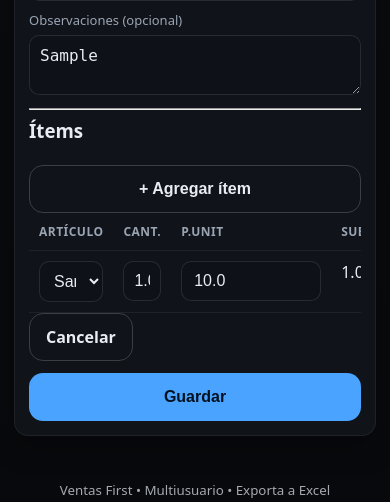
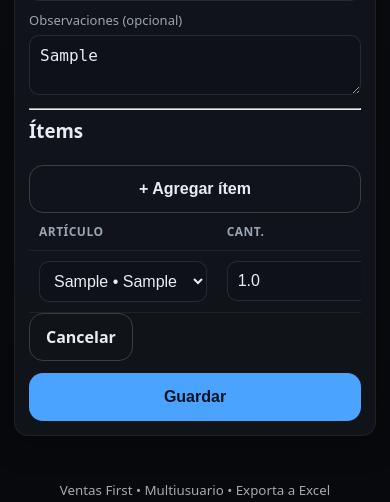
Before and after one commit to hdrut/FirstImports, a FastAPI app: page /ventas/1/editar in a window 390 px wide. Shown: the part 741-1243 px from the top of the page. Run offline with FastAPI, Linux system fonts and the light colour scheme; the visitor is signed in with stand-in values (Sample User, id 1); tables that the repository leaves empty hold one stand-in row (values such as "Sample post"); some libraries are stand-ins or nearby versions.

Commit message:
Update styles.css

```diff
--- a/static/styles.css
+++ b/static/styles.css
@@ -249,12 +249,14 @@ input, select, textarea { font-size: 16px; }
 }
 
 
-/* INPUT PRECIO UNITARIO - SIEMPRE */
-input.precio-unitario{
-  width: 140px;
-  min-width: 140px;
-  padding: 10px 12px;
-  box-sizing: border-box;
-  font-size: 16px;
-  display: block;
+/* Tabla en celular: permitir scroll horizontal (sin romper layout) */
+@media (max-width: 768px){
+  .tablewrap{
+    overflow-x: auto;
+    -webkit-overflow-scrolling: touch;
+  }
+
+  .table{
+    min-width: 640px; /* fuerza ancho mínimo para que no aplaste columnas */
+  }
 }
```
